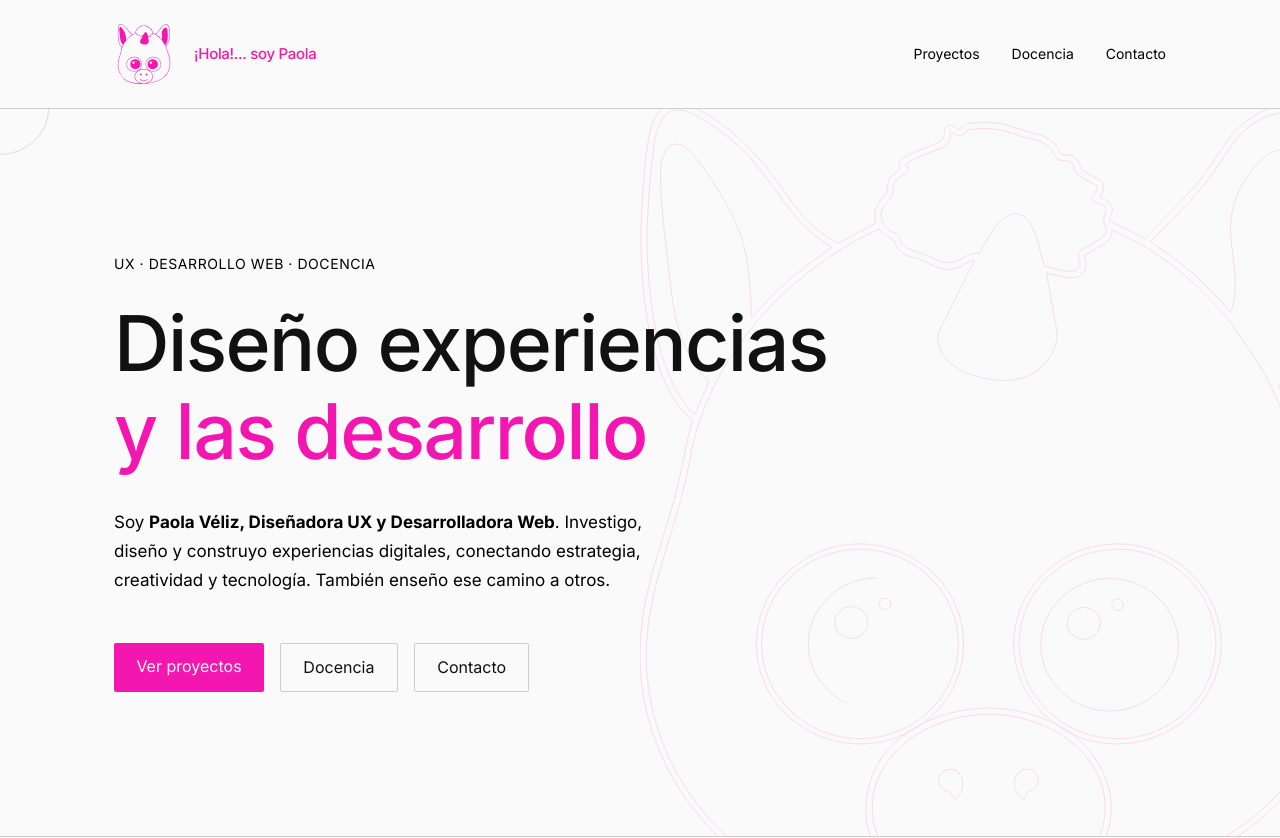
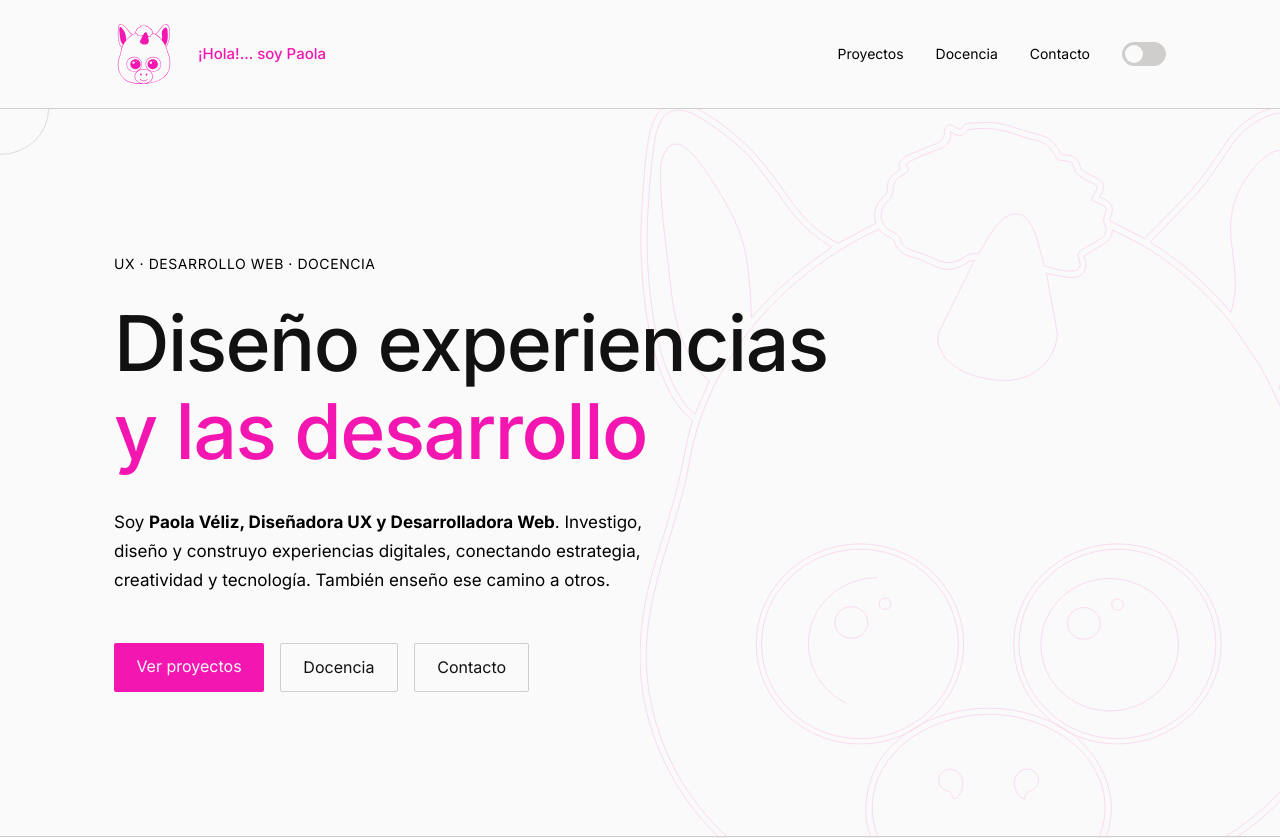
Before and after one commit to pochitax/portafolioweb, a Next.js app: page / in a window 1280 px wide. Shown: the top 838 px of the page. Built offline with nearby package versions, Linux system fonts and the light colour scheme.

Commit message:
modo oscuro

```diff
--- a/package.json
+++ b/package.json
@@ -10,6 +10,7 @@
   },
   "dependencies": {
     "next": "16.3.0",
+    "next-themes": "^0.4.6",
     "react": "19.2.8",
     "react-dom": "19.2.8"
   },
--- a/src/app/globals.css
+++ b/src/app/globals.css
@@ -19,6 +19,22 @@
   --radius:          2px;
 
   --transition:      150ms ease;
+}
+
+[data-theme='dark'] {
+  --color-bg:     #222;
+  --color-fg:     #FAFAFA;
+  --color-muted:  #bcbcbc;
+  --color-border: #4f4f4f;
+  --color-accent: #F56ECC;
+
+  .image-top {
+    filter: brightness(500%);
+    opacity: .9;
+  }
+  .color-top {
+    color: var(--color-fg)
+  }
 }
 
 /* ─── Base ───────────────────────────────────────────────── */
--- a/src/app/layout.tsx
+++ b/src/app/layout.tsx
@@ -3,10 +3,12 @@ import { Inter } from 'next/font/google'
 import './globals.css'
 import Navbar from '@/components/layout/Navbar'
 import Footer from '@/components/layout/Footer'
+import ThemeProvider from '@/components/layout/ThemeProvider'
 
 const inter = Inter({
   subsets: ['latin'],
   variable: '--font-inter',
+  display: 'swap',
 })
 
 export const metadata: Metadata = {
@@ -15,17 +17,15 @@ export const metadata: Metadata = {
 }
 
 
-export default function RootLayout({
-  children,
-}: {
-  children: React.ReactNode
-}) {
+export default function RootLayout({ children }: { children: React.ReactNode }) {
   return (
-    <html lang="es" className={inter.variable}>
+    <html lang="es" className={inter.variable} suppressHydrationWarning>
       <body>
-        <Navbar />
-        <main>{children}</main>
-        <Footer />
+        <ThemeProvider>
+          <Navbar />
+          <main>{children}</main>
+          <Footer />
+        </ThemeProvider>
       </body>
     </html>
   )
--- a/src/components/layout/Navbar.tsx
+++ b/src/components/layout/Navbar.tsx
@@ -2,6 +2,8 @@
 
 import Link from 'next/link'
 import { usePathname } from 'next/navigation'
+import { useTheme } from 'next-themes'
+import { useEffect, useState } from 'react'
 import Image from 'next/image'
 
 const links = [
@@ -11,65 +13,64 @@ const links = [
 ]
 
 export default function Navbar() {
-  const pathname = usePathname()
+  const pathname            = usePathname()
+  const { theme, setTheme } = useTheme()
+  const [mounted, setMounted] = useState(false)
+
+  useEffect(() => setMounted(true), [])
+
+  const isDark = theme === 'dark'
 
   return (
-    <nav
-      style={{
-        position: 'sticky',
-        top: 0,
-        zIndex: 50,
-        backgroundColor: 'var(--color-bg)',
-        borderBottom: '1px solid var(--color-border)',
-      }}
-    >
-      <div
-        className="container"
-        style={{
-          display: 'flex',
-          alignItems: 'center',
-          justifyContent: 'space-between',
-          paddingBlock: 'var(--spacing-nav)',
-        }}
-      >
-        {/* Logo / nombre */}
-        <Link
-          href="/"
-          style={{
-            fontWeight: 500,
-            letterSpacing: '-0.02em',
-            fontSize: '0.9375rem',
-            display: 'flex',
-            alignItems: 'center'
-          }}
-        >
-          <Image src="/flor.svg" alt="Paola Véliz" width={60} height={60} style={{ marginRight: '20px' }} />
+    <nav style={{ position: 'sticky', top: 0, zIndex: 50, backgroundColor: 'var(--color-bg)', borderBottom: '1px solid var(--color-border)' }}>
+      <div className="container" style={{ display: 'flex', alignItems: 'center', justifyContent: 'space-between', paddingBlock: 'var(--spacing-nav)' }}>
+
+        <Link href="/" className='color-top' style={{ display: 'flex', alignItems: 'center', gap: '0.5rem', fontWeight: 500, fontSize: '0.9375rem' }}>
+          <Image src="/flor.svg" alt="Paola Véliz" width={60} height={60} style={ { marginRight: '1rem' } } className='image-top' />
           <span className='responsive'>¡Hola!... soy Paola</span>
         </Link>
 
-        {/* Links */}
-        <ul
-          style={{
-            display: 'flex',
-            gap: '2rem',
-            listStyle: 'none',
-            fontSize: '0.875rem',
-          }}
-        >
+        <div style={{ display: 'flex', alignItems: 'center', gap: '2rem' }}>
+          <ul style={{ display: 'flex', gap: '2rem', listStyle: 'none', fontSize: '0.875rem' }}>
             {links.map(({ href, label }) => (
               <li key={href}>
-              <Link
-                href={href}
-                style={{
-                  color: pathname === href ? 'var(--color-fg)' : 'var(--color-muted)',
-                  transition: 'color var(--transition)',
-                }}
-              >
+                <Link href={href} style={{ color: pathname === href ? 'var(--color-fg)' : 'var(--color-muted)', transition: 'color var(--transition)' }}>
                   {label}
                 </Link>
               </li>
             ))}
           </ul>
+
+          {/* Switch modo oscuro */}
+          {mounted && (
+            <button
+              onClick={() => setTheme(isDark ? 'light' : 'dark')}
+              aria-label="Cambiar tema"
+              style={{
+                position:        'relative',
+                width:           '44px',
+                height:          '24px',
+                borderRadius:    '999px',
+                border:          '1px solid var(--color-border)',
+                backgroundColor: isDark ? 'var(--color-accent)' : 'var(--color-border)',
+                cursor:          'pointer',
+                transition:      'background-color 300ms ease',
+                flexShrink:      0,
+              }}
+            >
+              <span style={{
+                position:        'absolute',
+                top:             '2px',
+                left:            isDark ? '22px' : '2px',
+                width:           '18px',
+                height:          '18px',
+                borderRadius:    '50%',
+                backgroundColor: 'var(--color-bg)',
+                transition:      'left 300ms ease',
+              }} />
+            </button>
+          )}
+        </div>
       </div>
     </nav>
   )
--- /dev/null
+++ b/src/components/layout/ThemeProvider.tsx
@@ -0,0 +1,11 @@
+'use client'
+
+import { ThemeProvider as NextThemeProvider } from 'next-themes'
+
+export default function ThemeProvider({ children }: { children: React.ReactNode }) {
+  return (
+    <NextThemeProvider attribute="data-theme" defaultTheme="system" enableSystem>
+      {children}
+    </NextThemeProvider>
+  )
+}
```
Also changed, not shown: 1 other file (tests, documents, lock files or other folders). Lines whose indentation alone changed are shown as unchanged.
